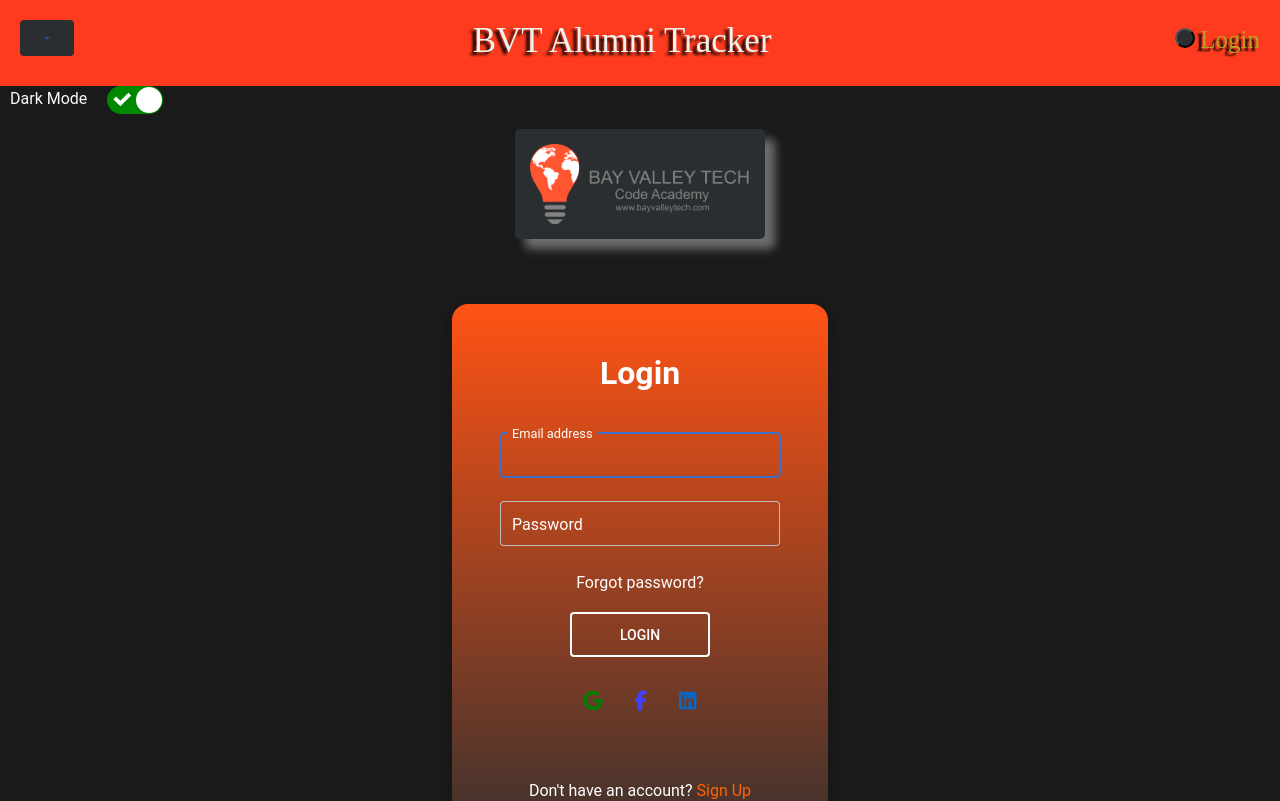
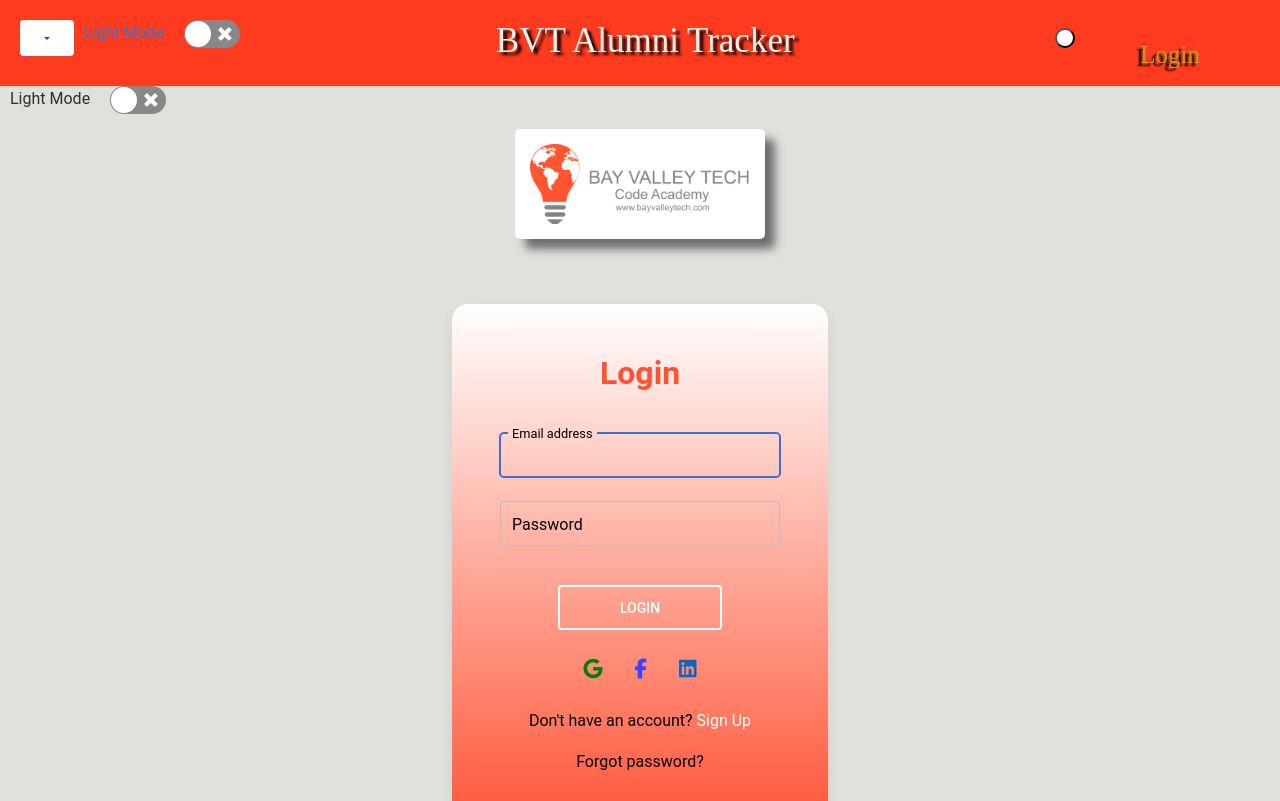
Before and after one commit to JulieKnox225/BVT-Alumni-Tracker-Object-Oriented-Otters, a React (Vite) app: page /login in a window 1280 px wide. Shown: the top 801 px of the page. Built offline with nearby package versions, Linux system fonts and the light colour scheme.

Commit message:
Some changes to nav/Login
Nav is broken. Need to fix it. Harder than I thought.

```diff
--- a/src/App.jsx
+++ b/src/App.jsx
@@ -16,7 +16,7 @@ import useAuth from './hooks/useAuth'
 export const ThemeContext = createContext(null);
 
 function App() {
-  const [theme, setTheme] = useState("dark")
+  const [theme, setTheme] = useState("light")
   const { auth, setAuth } = useAuth();
 
   const toggleTheme = () => {
@@ -25,13 +25,13 @@ function App() {
   return (
     <Router>
 
-      <ThemeContext.Provider value={{theme, toggleTheme}}> {/* Toggle Theme  */}
-        <div className='site--container' id = {theme}>
-          <Navbar />
+      <ThemeContext.Provider value={{theme, toggleTheme}}>
+        <div className='' id = {theme}>
+        <Navbar  />
           <div className='switch'>
-            <label> {theme === 'light' ? "Light Mode" : "Dark Mode" }</label>
-            <ReactSwitch  onChange={toggleTheme} checked ={theme === "dark"}/>
-          </div>
+          <label> {theme === 'light' ? "Light Mode" : "Dark Mode" }</label>
+          <ReactSwitch  onChange={toggleTheme} checked ={theme === "dark"}/>
+        </div>
           <div className='logo'>
           <a href='/'><img className='bvt--logo' src='images/bvt.png' alt="Logo saying Bay Valley Tech with a lightbulb" /></a>
           </div>
@@ -49,8 +49,8 @@ function App() {
               <Route path='/recoverPassword' element= {<ForgotPassword />} />
             </Route>
           </Routes>
+        <Footer />
         </div>
-        <Footer />
       </ThemeContext.Provider>
     </Router>
   )
--- a/src/Components/Login.jsx
+++ b/src/Components/Login.jsx
@@ -5,7 +5,7 @@ import { useQuery } from 'react-query';
 import axios from '../api/axios';
 import { MDBSpinner } from 'mdb-react-ui-kit';
 import useAuth from '../hooks/useAuth';
-import { Link } from 'react-router-dom';
+// import { Link } from 'react-router-dom';
 import {
   MDBBtn,
   MDBContainer,
@@ -72,7 +72,6 @@ export const Login = () => {
               <MDBCardBody className='p-5 d-flex flex-column align-items-center mx-auto w-100'>
 
                 <h2 className="title-login">Login</h2>
-                {/* <p className=" mb-5">Please enter your login and password!</p> */}
                 {/* type was email but changed to text for debug */}
                 <MDBInput
                   wrapperClass='mb-4 mx-5 w-100'
@@ -96,12 +95,11 @@ export const Login = () => {
                   onChange={e => setInput(prev => ({...prev, password: e.target.value}))}
                 />
 
-                <p><a className="fp-login" href="./forgotPassword">Forgot password?</a></p>
-                <MDBBtn outline className='mx-2 px-5' color='white' size='lg'>
+                <MDBBtn outline className='login-button' color='white' size='lg'>
                   Login
                 </MDBBtn>
 
-                <div className='d-flex flex-row mt-3 mb-5 '>
+                <div className='login-icons'>
                   <a href = "https://www.google.com/"><MDBBtn tag='a' color='none' className='m-3' style={{ color: 'green' }}>
                       <MDBIcon fab icon='google' size="lg"/>
                     </MDBBtn></a>
@@ -117,8 +115,8 @@ export const Login = () => {
 
                 <div>
                   <p className="login-text">Don&apos;t have an account? <a href="./addEntryPage" className="sign-up-login">Sign Up</a></p>
+                <p><a className="fp-login" href="./forgotPassword">Forgot password?</a></p>
                 </div>
-
               </MDBCardBody>
             </MDBCard>
           </MDBCol>
--- a/src/Components/Navbar.jsx
+++ b/src/Components/Navbar.jsx
@@ -1,7 +1,17 @@
-import {useState} from 'react'
+import {createContext, useState} from 'react'
 import Dropdown from 'react-bootstrap/Dropdown'
+import "/src/index.css"
+import ReactSwitch from 'react-switch'
+import "/src/App.jsx"
+export const ThemeContext = createContext(null);
+
 export const Navbar = () => {
 
+const [theme, setTheme ] = useState("light")
+
+const toggleTheme = () => {
+  setTheme((curr) => (curr === "light" ? "dark" : "light"))
+}
 const [login, setLogin] = useState(false)
 
 const handleLogin = () => {
@@ -10,6 +20,9 @@ const handleLogin = () => {
 
  return (
    <div>
+    <ThemeContext.Provider value={{ theme, toggleTheme }}>
+    <div className='' id = {theme}>
+
      <nav className='nav-home'>
      <Dropdown>
        <Dropdown.Toggle className='drop' variant='secondary' id="dropdown-button-dark-example1">
@@ -24,6 +37,10 @@ const handleLogin = () => {
 
        </Dropdown.Menu>
        </Dropdown>
+
+       <a className='switch'>
+        <label> {theme === 'light' ? "Light Mode" : "Dark Mode" }</label>
+        <ReactSwitch  onChange={toggleTheme} checked = {theme === "dark"} /></a>
        <a href= "/" className="home-button">
        <h2 className="home-button-text">BVT Alumni Tracker</h2>
        </a>
@@ -40,6 +57,8 @@ const handleLogin = () => {
        </a>}
 
        </nav>
+          </div>
+          </ThemeContext.Provider>
    </div>
  )
 }
--- a/src/index.css
+++ b/src/index.css
@@ -29,11 +29,11 @@ label{
 /* End of App.jsx */
 
 /* Login Page*/
+
 .login-container{
   display: flex;
   align-items: center;
   justify-content: center;
-
 }
 
 .login-card{
@@ -50,6 +50,14 @@ label{
   font-weight: bold;
   margin-bottom: 40px;
   margin-top:2px;
+}
+
+.login-button{
+margin-top: 15px;
+margin-bottom: 0px;
+padding-right: 60px;
+padding-left: 60px;
+  /* mx-2 px-5 */
 }
 
  #light .login-card{
@@ -84,7 +92,9 @@ label{
   color: white;
 }
 
-
+.login-text{
+  margin-top: 10px;
+}
 
 #light .bvt--logo{
     margin-left: 50px;
@@ -120,9 +130,17 @@ label{
 #light .sign-up-login{
   color: rgb(255, 255, 255);
 }
+.fp-login{
+  margin-top: 10px;
+}
 
 .error{
   color: red;
+}
+
+
+.login-icons{
+  margin-top: 10px;
 }
 /* End of Login*/
 
@@ -180,6 +198,7 @@ label{
   color: #B3A125;
   font-size: 25px;
   text-shadow: black -4px  3px 2px;
+  margin-top: 0px;
 }
 
 .login--text:hover {
--- a/src/main.jsx
+++ b/src/main.jsx
@@ -1,10 +1,11 @@
 import React from 'react'
 import ReactDOM from 'react-dom/client'
 import App from './App.jsx'
+
 import './index.css'
 import 'mdb-react-ui-kit/dist/css/mdb.min.css';
 import "@fortawesome/fontawesome-free/css/all.min.css";
-import { BrowserRouter } from 'react-router-dom'
+// import { BrowserRouter } from 'react-router-dom'
 import { AuthProvider } from './context/AuthProvider'
 import { QueryClientProvider, QueryClient } from 'react-query';
 
```
